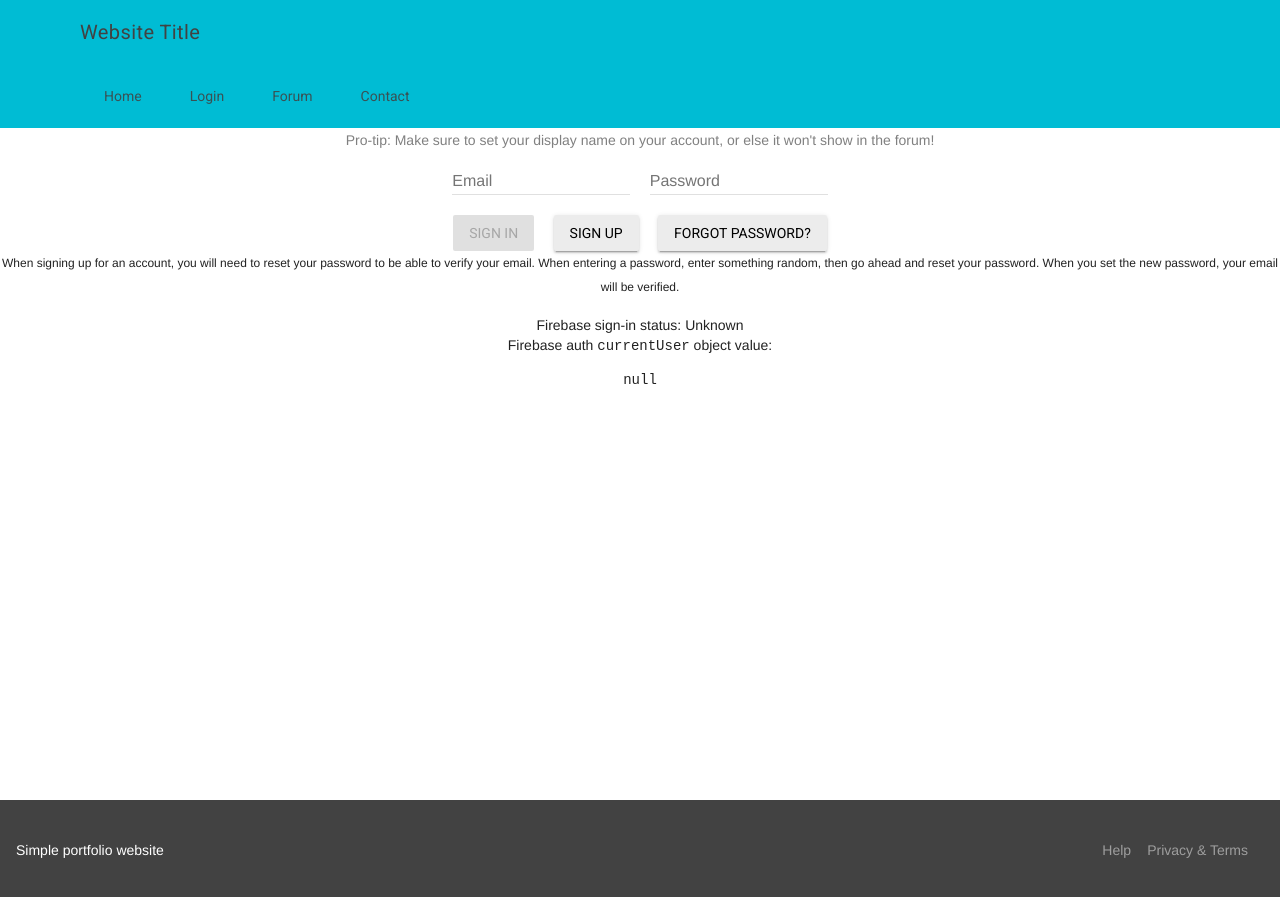
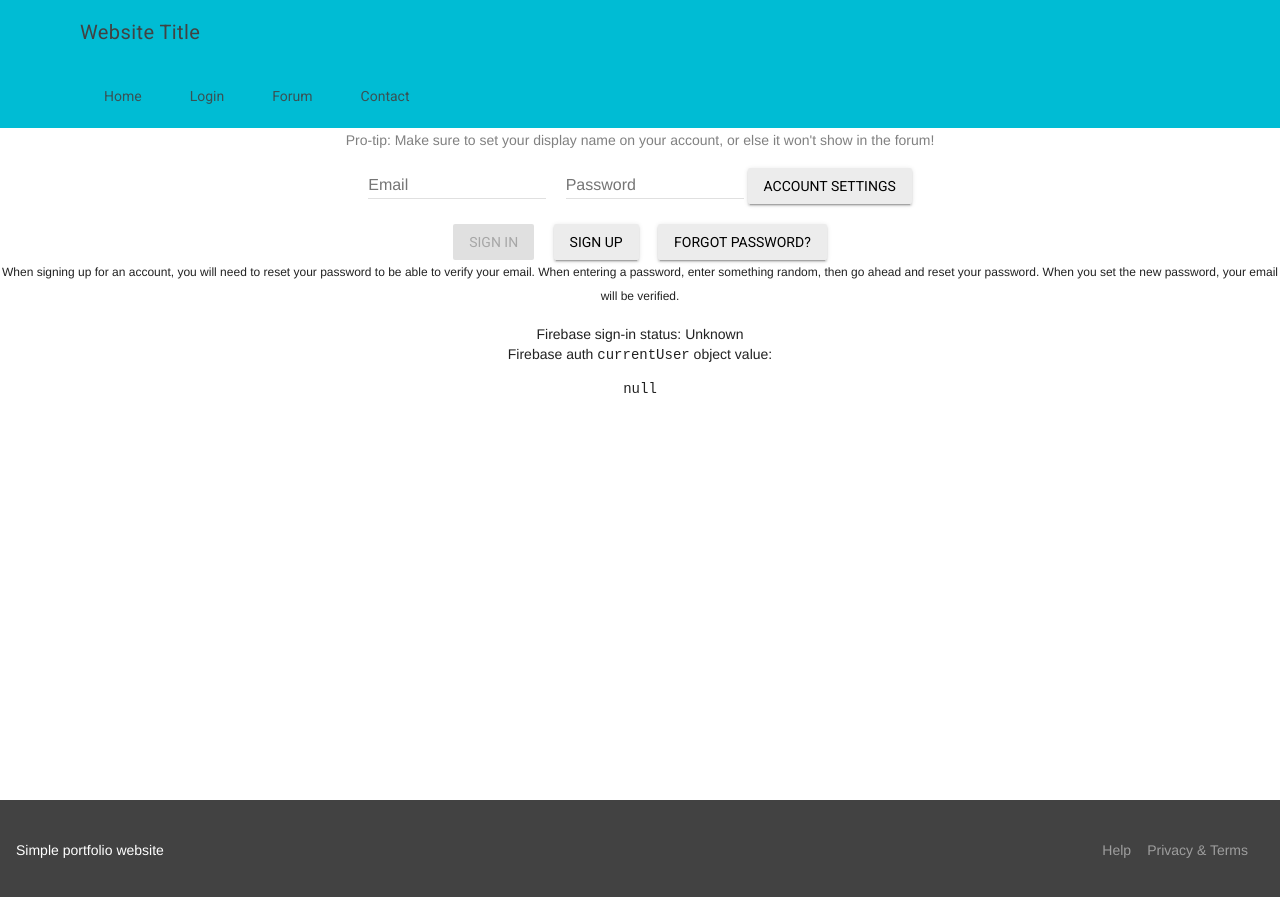
Before and after one commit to slothgamez/fireplex.github.io, a Jekyll site: the page firebase/login/index.html, which Jekyll copies as it is, in a window 1280 px wide. Shown: the top 897 px of the page. Built offline with Jekyll 4.4.1, drawn with Linux system fonts in a browser that asks for light colours; nearby versions of some CDN libraries; comment, search, counter and statistics services are not loaded.

Commit message:
Update index.html

```diff
--- a/firebase/login/index.html
+++ b/firebase/login/index.html
@@ -196,6 +196,7 @@
           <input class="mdl-textfield__input" style="display:inline;width:auto;" type="text" id="email" name="email" placeholder="Email"/>
           &nbsp;&nbsp;&nbsp;
           <input class="mdl-textfield__input" style="display:inline;width:auto;" type="password" id="password" name="password" placeholder="Password"/>
+          <a href="http://fireplex.github.io/firebase/account"><button class="mdl-button mdl-js-button mdl-button--raised">Account settings</button></a>
           <br/><br/>
           <button disabled class="mdl-button mdl-js-button mdl-button--raised" id="quickstart-sign-in" name="signin">Sign In</button>
           &nbsp;&nbsp;&nbsp;
```
